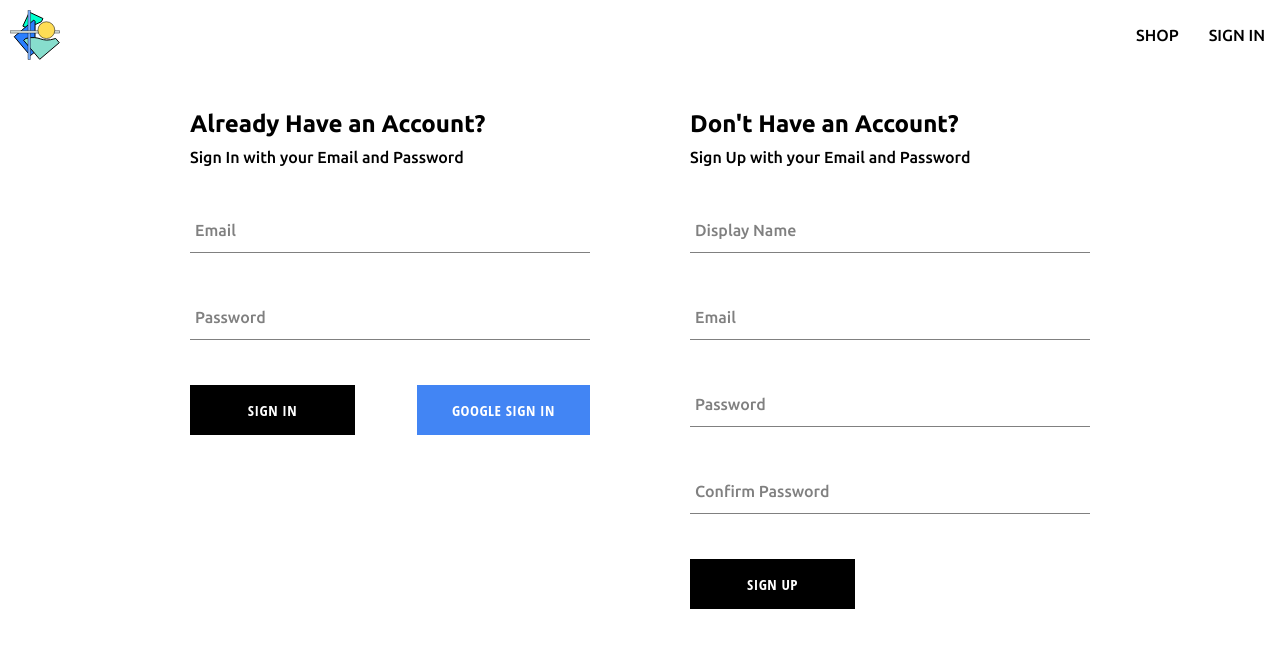
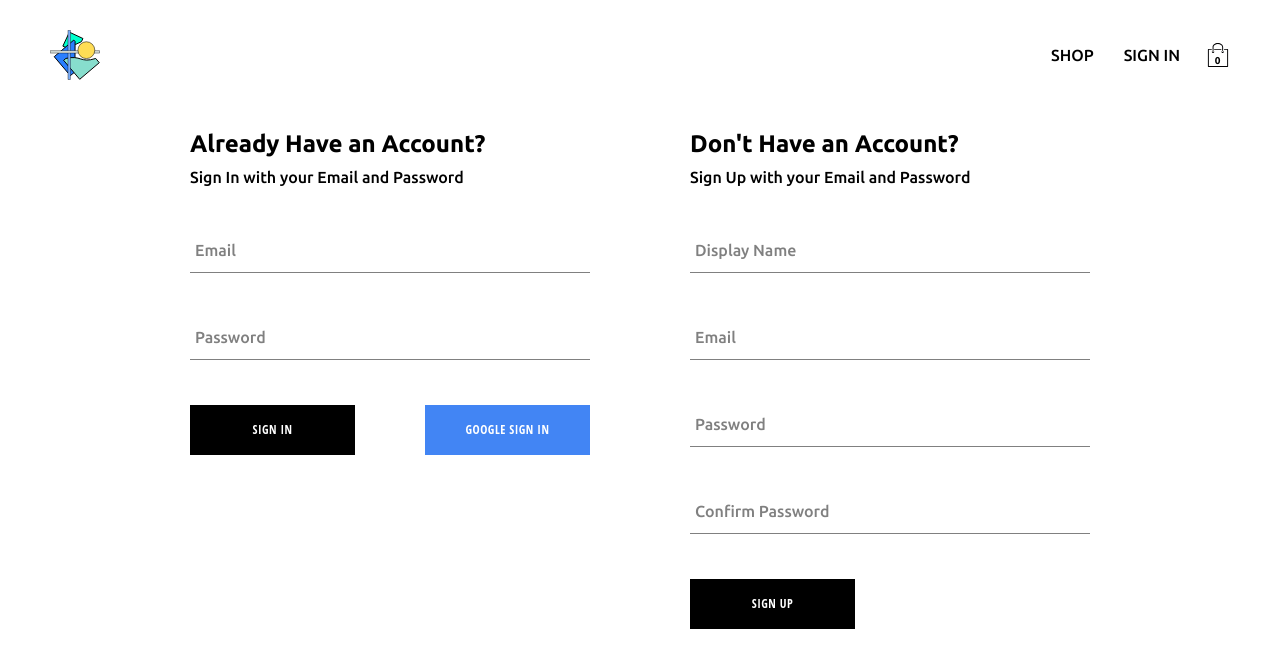
Before and after one commit to bluejet80/react_app3, a React (Create React App) app: page /auth in a window 1280 px wide. Shown: the top 668 px of the page. Built offline with nearby package versions, Linux system fonts and the light colour scheme; no server answers.

Commit message:
finished toggling functionality for the cart items drop down menu

```diff
--- a/src/components/button/button.styles.scss
+++ b/src/components/button/button.styles.scss
@@ -5,11 +5,11 @@
   letter-spacing: 0.5px;
   line-height: 50px;
   padding: 0 35px 0 35px;
-  font-size: 15px;
+  font-size: 12px;
   background-color: black;
   color: white;
   text-transform: uppercase;
-  font-family: 'Open Sans Condensed';
+  font-family: "Open Sans Condensed";
   font-weight: bolder;
   border: none;
   cursor: pointer;
--- /dev/null
+++ b/src/components/cart-dropdown/cart-dropdown.component.jsx
@@ -0,0 +1,13 @@
+import "./cart-dropdown.styles.scss";
+import Button from "../button/button.component";
+
+const CartDropdown = () => {
+  return (
+    <div className="cart-dropdown-container">
+      <div className="cart-items" />
+      <Button>GO TO CHECKOUT</Button>
+    </div>
+  );
+};
+
+export default CartDropdown;
--- /dev/null
+++ b/src/components/cart-dropdown/cart-dropdown.styles.scss
@@ -0,0 +1,29 @@
+.cart-dropdown-container {
+  position: absolute;
+  width: 240px;
+  height: 340px;
+  display: flex;
+  flex-direction: column;
+  padding: 20px;
+  border: 1px solid black;
+  background-color: white;
+  top: 90px;
+  right: 40px;
+  z-index: 5;
+
+  .empty-message {
+    font-size: 18px;
+    margin: 50px auto;
+  }
+
+  .cart-items {
+    height: 240px;
+    display: flex;
+    flex-direction: column;
+    overflow: scroll;
+  }
+
+  button {
+    margin-top: auto;
+  }
+}
--- /dev/null
+++ b/src/components/cart-icon/cart-icon.component.jsx
@@ -0,0 +1,21 @@
+import { ReactComponent as ShoppingIcon } from "./../../assets/shopping-bag.svg";
+import { useContext } from "react";
+
+import "./cart-icon.styles.scss";
+
+import { CartContext } from "../../contexts/cart.context";
+
+const CartIcon = () => {
+  const { isCartOpen, setIsCartOpen } = useContext(CartContext);
+
+  const toggleIsCartOpen = () => setIsCartOpen(!isCartOpen);
+
+  return (
+    <div className="cart-icon-container" onClick={toggleIsCartOpen}>
+      <ShoppingIcon className="shopping-icon" />
+      <span className="item-count">0</span>
+    </div>
+  );
+};
+
+export default CartIcon;
--- /dev/null
+++ b/src/components/cart-icon/cart-icon.styles.scss
@@ -0,0 +1,21 @@
+.cart-icon-container {
+  width: 45px;
+  height: 45px;
+  position: relative;
+  display: flex;
+  align-items: center;
+  justify-content: center;
+  cursor: pointer;
+
+  .shopping-icon {
+    width: 24px;
+    height: 24px;
+  }
+
+  .item-count {
+    position: absolute;
+    font-size: 10px;
+    font-weight: bold;
+    bottom: 12px;
+  }
+}
--- /dev/null
+++ b/src/contexts/cart.context.jsx
@@ -0,0 +1,12 @@
+import { createContext, useState } from "react";
+
+export const CartContext = createContext({
+  isCartOpen: false,
+  setIsCartOpen: () => {},
+});
+
+export const CartProvider = ({ children }) => {
+  const [isCartOpen, setIsCartOpen] = useState(false);
+  const value = { isCartOpen, setIsCartOpen };
+  return <CartContext.Provider value={value}>{children}</CartContext.Provider>;
+};
--- a/src/index.js
+++ b/src/index.js
@@ -6,6 +6,7 @@ import { BrowserRouter } from "react-router-dom";
 import App from "./App";
 import { UserProvider } from "./contexts/user.context";
 import { ProductsProvider } from "./contexts/product.context";
+import { CartProvider } from "./contexts/cart.context";
 
 //you want to think about how to nest your contexts
 //do you want the User Provider to be able to Access the Products provider or the other way around?
@@ -23,7 +24,9 @@ root.render(
     <BrowserRouter>
       <UserProvider>
         <ProductsProvider>
-          <App />
+          <CartProvider>
+            <App />
+          </CartProvider>
         </ProductsProvider>
       </UserProvider>
     </BrowserRouter>
--- a/src/index.scss
+++ b/src/index.scss
@@ -1,4 +1,5 @@
 body {
+  padding: 20px 40px;
   margin: 0;
   font-family: "Ubuntu", sans-serif;
   -webkit-font-smoothing: antialiased;
--- a/src/routes/navigation/navigation.component.jsx
+++ b/src/routes/navigation/navigation.component.jsx
@@ -1,7 +1,11 @@
 import { Outlet, Link } from "react-router-dom";
 import { Fragment, useContext } from "react";
 
+import CartIcon from "../../components/cart-icon/cart-icon.component";
+import CartDropdown from "../../components/cart-dropdown/cart-dropdown.component";
+
 import { UserContext } from "../../contexts/user.context";
+import { CartContext } from "../../contexts/cart.context";
 
 import { signOutUser } from "../../utils/firebase/firebase.utils";
 
@@ -11,6 +15,7 @@ import "./navigation.styles.scss";
 
 const Navigation = () => {
   const { currentUser } = useContext(UserContext);
+  const { isCartOpen } = useContext(CartContext);
 
   return (
     <Fragment>
@@ -31,7 +36,9 @@ const Navigation = () => {
               SIGN IN
             </Link>
           )}
+          <CartIcon />
         </div>
+        {isCartOpen && <CartDropdown />}
       </div>
       <Outlet />
     </Fragment>
```
Also changed, not shown: src/assets/shopping-bag.svg (added).
